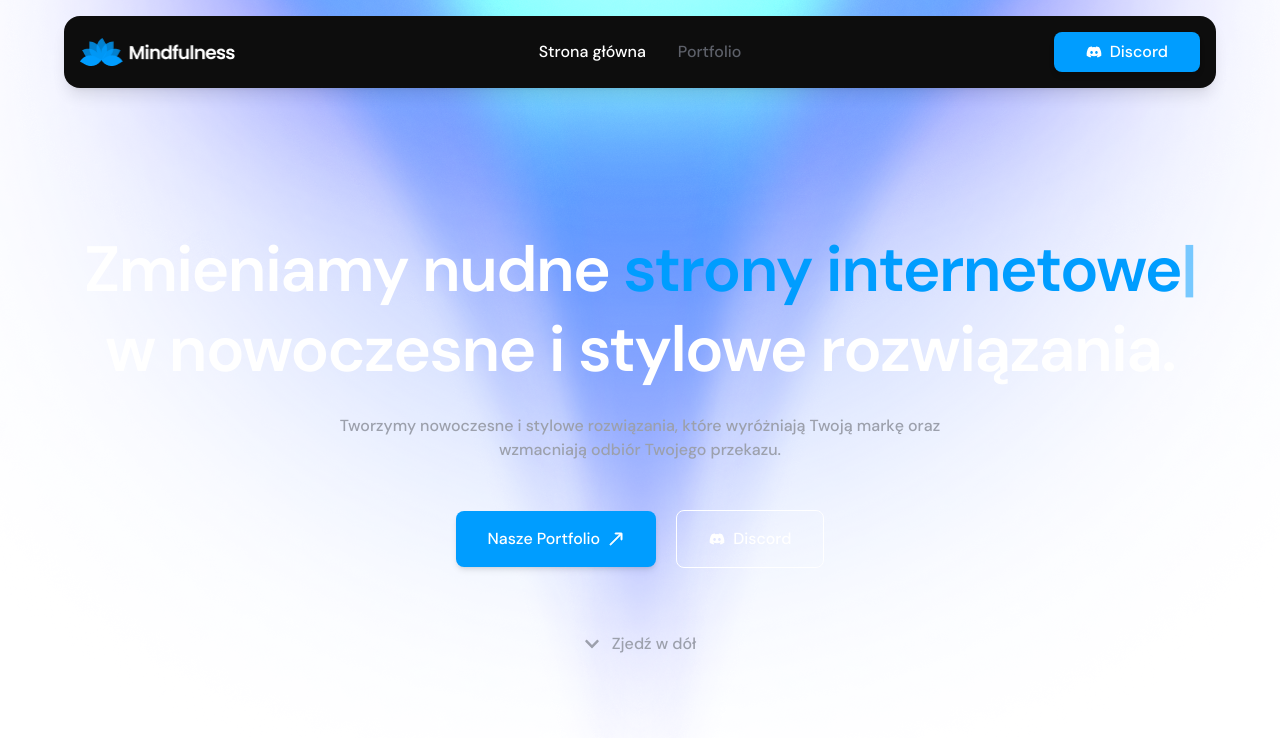
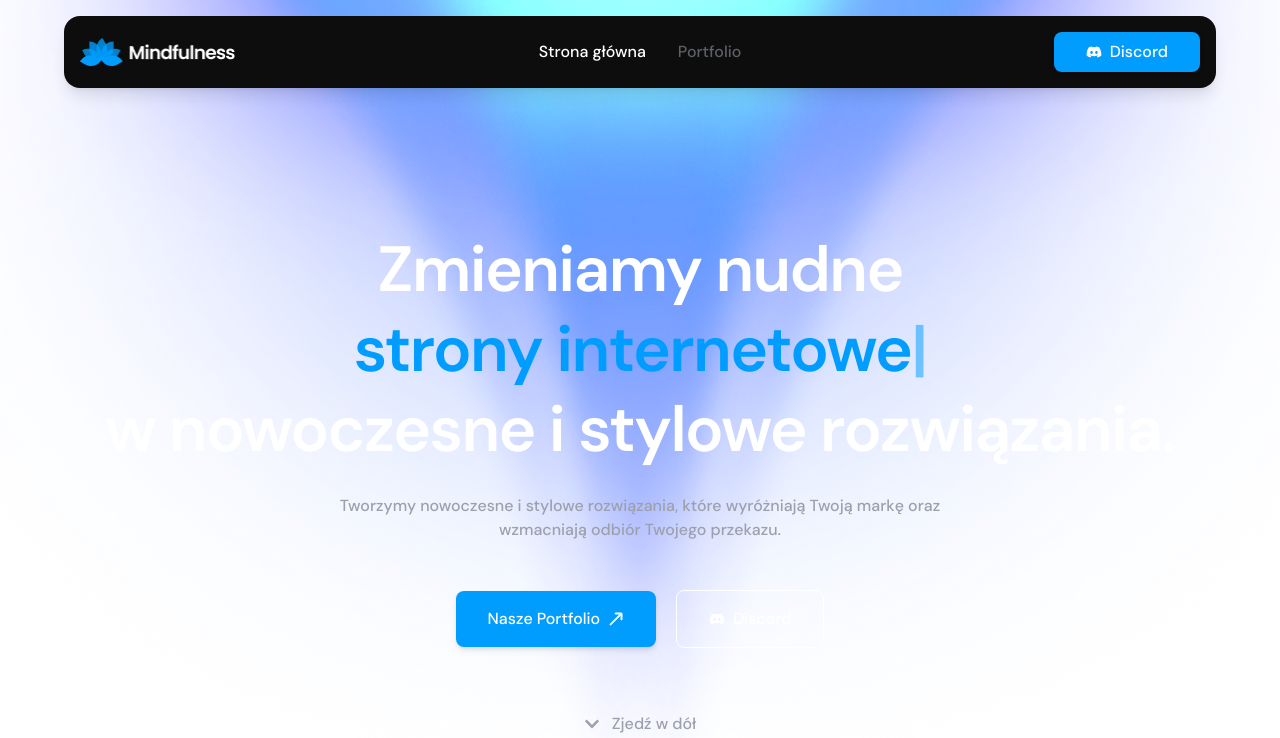
Before and after one commit to ogafto/moja-strona, a Next.js app: page / in a window 1280 px wide. Shown: the top 738 px of the page. Built offline with nearby package versions, Linux system fonts and the light colour scheme.

Commit message:
naprawione

```diff
--- a/app/components/hero.tsx
+++ b/app/components/hero.tsx
@@ -68,9 +68,8 @@ export default function Hero() {
             className="text-[40px] md:text-[64px] font-semibold leading-tight tracking-tight text-white"
             variants={fadeUp}
           >
-            <motion.span className="block" variants={fadeUp}>
-              Zmieniamy nudne{" "}
-              <span className="inline-block text-[#009DFF]">
+            <motion.span className="block" variants={fadeUp}>Zmieniamy nudne</motion.span>
+            <motion.span className="block text-[#009DFF]" variants={fadeUp}>
               <ReactTyped
                 strings={[
                   "grafiki",
@@ -83,12 +82,14 @@ export default function Hero() {
                 backDelay={1200}
                 loop
               />
-              </span>
             </motion.span>
 
-            <motion.span className="block" variants={fadeUp}>
-              w nowoczesne i stylowe rozwiązania.
-            </motion.span>
+            <motion.div variants={fadeUp}>
+              <span className="block md:inline">w nowoczesne i </span>
+              <span className="block md:inline">
+                stylowe rozwiązania.
+              </span>
+            </motion.div>
           </motion.h1>
 
           <motion.p
```
Lines whose indentation alone changed are shown as unchanged.
